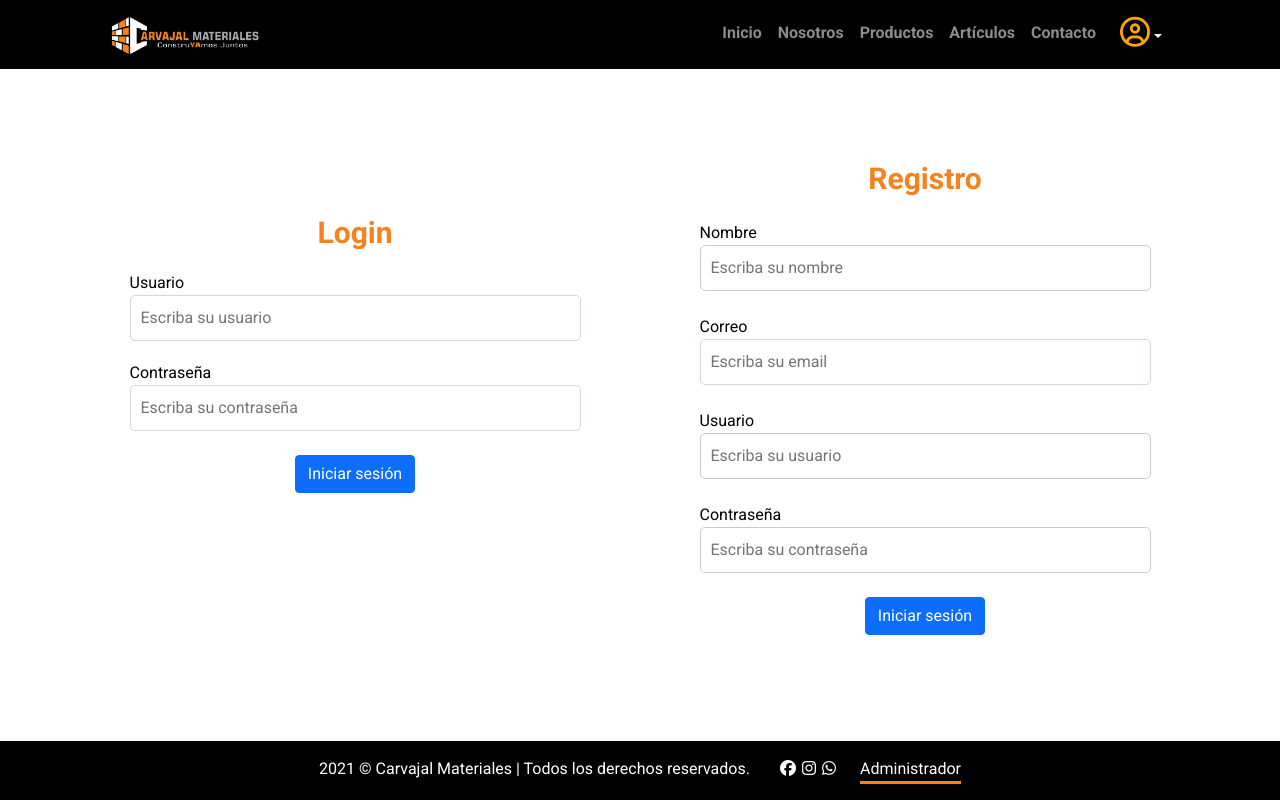
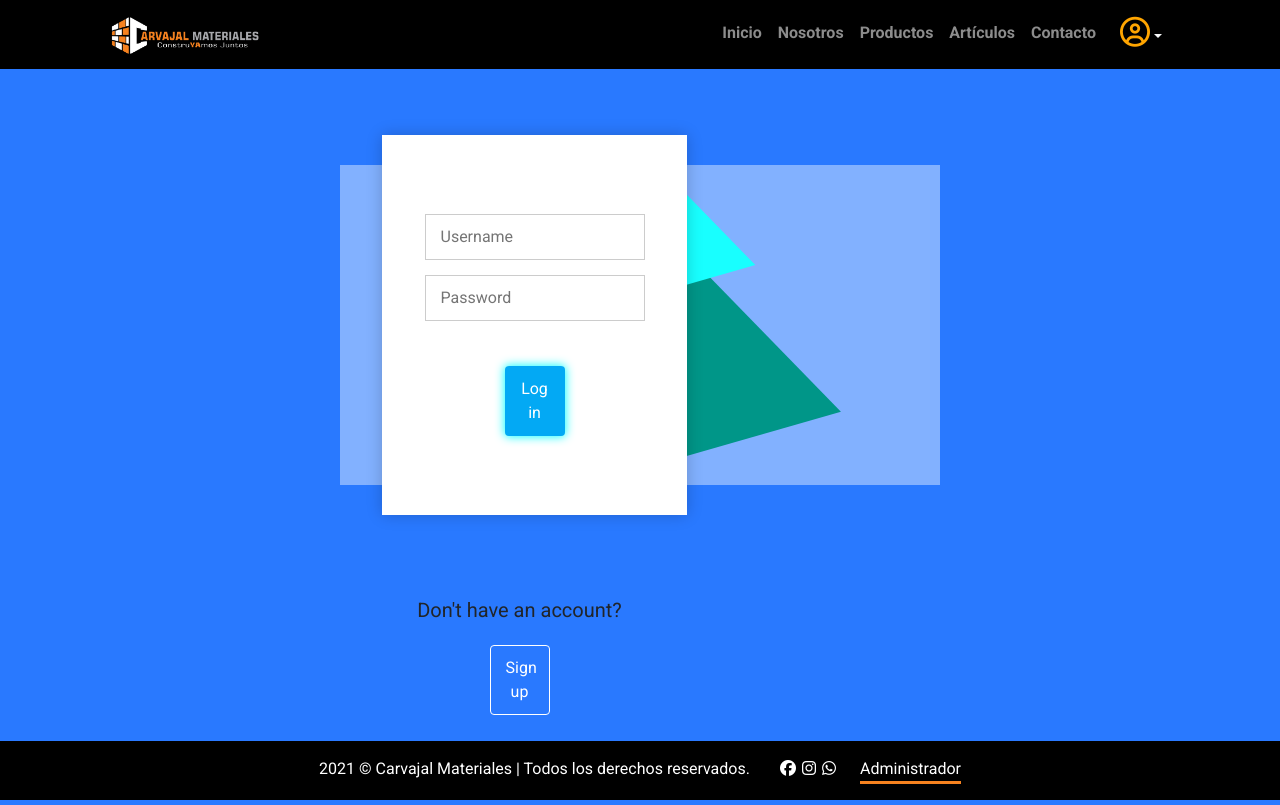
Before and after one commit to Yixsi/App-web-CM-con-react, a React (Create React App) app: page /login in a window 1280 px wide. Built offline with nearby package versions, Linux system fonts and the light colour scheme.

Commit message:
modificacion

```diff
--- a/src/pages/login.jsx
+++ b/src/pages/login.jsx
@@ -1,10 +1,81 @@
 import Layout from "layouts/Layout"
+
 
 function Login(){
 
     return(
         <Layout>
             <div className="container mx-auto">
+                <section className="row d-flex">
+
+            <script src="https://code.jquery.com/jquery-3.2.1.min.js"></script>
+                <div className="container1">
+                <div className="box"></div>
+                <div className="container1-forms">
+                    <div className="container1-info">
+                    <div className="info-item">
+                        <div className="table">
+                        <div className="table-cell">
+                            <p>
+                            Have an account?
+                            </p>
+                            <div className="btn">
+                            Log in
+                            </div>
+                        </div>
+                        </div>
+                    </div>
+                    <div className="info-item">
+                        <div className="table">
+                        <div className="table-cell">
+                            <p>
+                            Don't have an account?
+                            </p>
+                            <div className="btn">
+                            Sign up
+                            </div>
+                        </div>
+                        </div>
+                    </div>
+                    </div>
+                    <div className="container1-form">
+                    <div className="form-item log-in">
+                        <div className="table">
+                        <div className="table-cell">
+                            <input name="Username" placeholder="Username" type="text" /><input name="Password" placeholder="Password" type="Password" />
+                            <div className="btn">
+                            Log in
+                            </div>
+                        </div>
+                        </div>
+                    </div>
+                    <div className="form-item sign-up">
+                        <div className="table">
+                        <div className="table-cell">
+                            <input name="email" placeholder="Email" type="text" /><input name="fullName" placeholder="Full Name" type="text" /><input name="Username" placeholder="Username" type="text" /><input name="Password" placeholder="Password" type="Password" />
+                            <div className="btn">
+                            Sign up
+                            </div>
+                        </div>
+                        </div>
+                    </div>
+                    </div>
+                </div>
+                </div>
+            </section>
+        </div>
+
+        </Layout>
+    )
+
+}
+
+export default Login
+
+
+// codigo anterior
+
+{/* <div className="container mx-auto">
                 <section className="row d-flex">
 
                     <div className="col-10 col-lg-5 mx-auto">
@@ -66,14 +137,4 @@ function Login(){
 
 
             </section>
-            </div>
-
-
-
-
-        </Layout>
-    )
-
-}
-
-export default Login
+            </div> */}
--- a/src/style/styles.css
+++ b/src/style/styles.css
@@ -447,3 +447,256 @@ h2{
 .find{
   padding-left: 35px;
 }
+
+
+
+/* Estilos login*/
+@charset "UTF-8";
+@import url(https://fonts.googleapis.com/css?family=Oswald|Roboto);
+body {
+  position: absolute;
+  left: 0;
+  top: 0;
+  width: 100%;
+  height: 100%;
+  font-family: "Roboto", sans-serif;
+  background-color: #2979FF;
+  overflow: hidden;
+}
+
+.table {
+  display: table;
+  width: 100%;
+  height: 100%;
+}
+
+.table-cell {
+  display: table-cell;
+  vertical-align: middle;
+  -moz-transition: all 0.5s;
+  -o-transition: all 0.5s;
+  -webkit-transition: all 0.5s;
+  transition: all 0.5s;
+}
+
+.container1 {
+  position: relative;
+  width: 600px;
+  margin: 30px auto 0;
+  height: 320px;
+  background-color: #82B1FF;
+  top: 50%;
+  margin-top: -160px;
+  -moz-transition: all 0.5s;
+  -o-transition: all 0.5s;
+  -webkit-transition: all 0.5s;
+  transition: all 0.5s;
+}
+.container1 .box {
+  position: absolute;
+  left: 0;
+  top: 0;
+  width: 100%;
+  height: 100%;
+  overflow: hidden;
+}
+.container1 .box:before, .container1 .box:after {
+  content: " ";
+  position: absolute;
+  left: 152px;
+  top: 50px;
+  background-color:#009688;
+  transform: rotateX(52deg) rotateY(15deg) rotateZ(-38deg);
+  width: 300px;
+  height: 285px;
+  -moz-transition: all 0.5s;
+  -o-transition: all 0.5s;
+  -webkit-transition: all 0.5s;
+  transition: all 0.5s;
+}
+.container1 .box:after {
+  background-color: #18FFFF;
+  top: -10px;
+  left: 80px;
+  width: 320px;
+  height: 180px;
+}
+.container1 .container1-forms {
+  position: relative;
+}
+.container1 .btn {
+  cursor: pointer;
+  text-align: center;
+  margin: 0 auto;
+  width: 60px;
+  color: #fff;
+  background-color: #03A9F4;
+  opacity: 1;
+  -moz-transition: all 0.5s;
+  -o-transition: all 0.5s;
+  -webkit-transition: all 0.5s;
+  transition: all 0.5s;
+}
+.container1 .btn:hover {
+  opacity: 0.7;
+}
+.container1 .btn, .container1 input {
+  padding: 10px 15px;
+}
+.container1 input {
+  margin: 0 auto 15px;
+  display: block;
+  width: 220px;
+  -moz-transition: all 0.3s;
+  -o-transition: all 0.3s;
+  -webkit-transition: all 0.3s;
+  transition: all 0.3s;
+}
+.container1 .container1-forms .container1-info {
+  text-align: left;
+  font-size: 0;
+}
+.container1 .container1-forms .container1-info .info-item {
+  text-align: center;
+  font-size: 16px;
+  width: 300px;
+  height: 320px;
+  display: inline-block;
+  vertical-align: top;
+  color: #fff;
+  opacity: 1;
+  -moz-transition: all 0.3s;
+  -o-transition: all 0.3s;
+  -webkit-transition: all 0.3s;
+  transition: all 0.3s;
+}
+.container1 .container1-forms .container1-info .info-item p {
+  font-size: 20px;
+  margin: 20px;
+}
+.container1 .container1-forms .container1-info .info-item .btn {
+  background-color: transparent;
+  border: 1px solid #fff;
+}
+.container1 .container1-forms .container1-info .info-item .table-cell {
+  padding-right: 35px;
+}
+.container1 .container1-forms .container1-info .info-item:nth-child(2) .table-cell {
+  padding-left: 35px;
+  padding-right: 0;
+}
+.container1 .container1-form {
+  overflow: hidden;
+  position: absolute;
+  left: 30px;
+  top: -30px;
+  width: 305px;
+  height: 380px;
+  background-color: #fff;
+  box-shadow: 0 0 15px 0 rgba(0, 0, 0, 0.2);
+  -moz-transition: all 0.5s;
+  -o-transition: all 0.5s;
+  -webkit-transition: all 0.5s;
+  transition: all 0.5s;
+}
+.container1 .container1-form:before {
+  content: "✔";
+  position: absolute;
+  left: 160px;
+  top: -50px;
+  color: #5356ad;
+  font-size: 130px;
+  opacity: 0;
+  -moz-transition: all 0.5s;
+  -o-transition: all 0.5s;
+  -webkit-transition: all 0.5s;
+  transition: all 0.5s;
+}
+.container1 .container1-form .btn {
+  position: relative;
+  box-shadow: 0 0 10px 1px #18FFFF;
+  margin-top: 30px;
+}
+.container1 .form-item {
+  position: absolute;
+  left: 0;
+  top: 0;
+  width: 100%;
+  height: 100%;
+  opacity: 1;
+  -moz-transition: all 0.5s;
+  -o-transition: all 0.5s;
+  -webkit-transition: all 0.5s;
+  transition: all 0.5s;
+}
+.container1 .form-item.sign-up {
+  position: absolute;
+  left: -100%;
+  opacity: 0;
+}
+.container1.log-in .box:before {
+  position: absolute;
+  left: 180px;
+  top: 62px;
+  height: 265px;
+}
+.container1.log-in .box:after {
+  top: 22px;
+  left: 192px;
+  width: 324px;
+  height: 220px;
+}
+.container1.log-in .container1-form {
+  left: 265px;
+}
+.container1.log-in .container1-form .form-item.sign-up {
+  left: 0;
+  opacity: 1;
+}
+.container1.log-in .container1-form .form-item.log-in {
+  left: -100%;
+  opacity: 0;
+}
+.container1.active {
+  width: 260px;
+  height: 140px;
+  margin-top: -70px;
+}
+.container1.active .container1-form {
+  left: 30px;
+  width: 200px;
+  height: 200px;
+}
+.container1.active .container1-form:before {
+  content: "✔";
+  position: absolute;
+  left: 51px;
+  top: 5px;
+  color: #5356ad;
+  font-size: 130px;
+  opacity: 1;
+}
+.container1.active input, .container1.active .btn, .container1.active .info-item {
+  display: none;
+  opacity: 0;
+  padding: 0px;
+  margin: 0 auto;
+  height: 0;
+}
+.container1.active .form-item {
+  height: 100%;
+}
+.container1.active .container1-forms .container1-info .info-item {
+  height: 0%;
+  opacity: 0;
+}
+
+.rabbit {
+  width: 50px;
+  height: 50px;
+  position: absolute;
+  bottom: 20px;
+  right: 20px;
+  z-index: 3;
+  fill: #fff;
+}
```
Also changed, not shown: src/style/estilos-login.css (line endings or trailing spaces).
